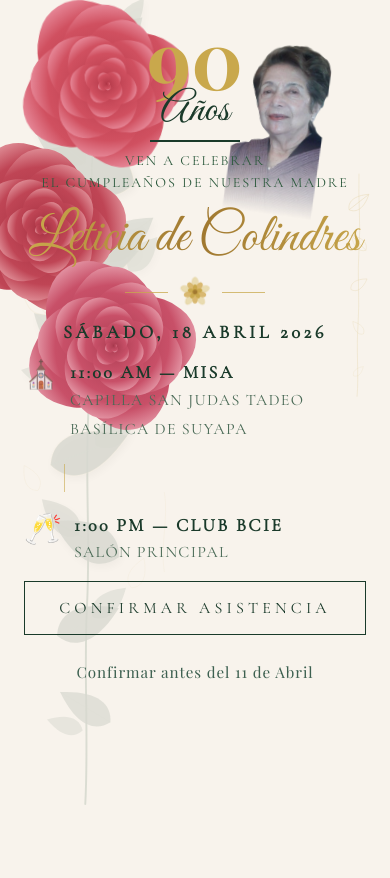
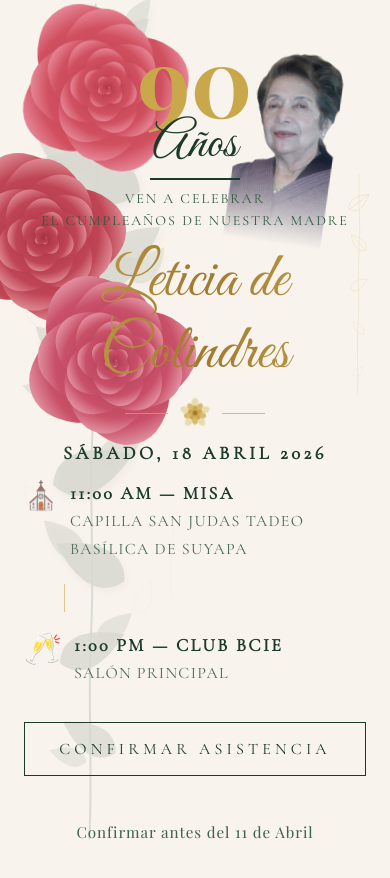
Before and after one commit to andures/cumplenso-mama, a React (Vite) app in the folder frontend/: page / in a window 390 px wide. Shown: the top 878 px of the page. Before the commit the page ends 852 px from the top, so only its background shows below. Built offline with nearby package versions, Linux system fonts and the light colour scheme; a web font is replaced by a local one.

Commit message:
feat: scale up fonts+photo on tall phones (S25 Ultra, iPhone 14 Pro Max)

```diff
--- a/frontend/src/index.css
+++ b/frontend/src/index.css
@@ -185,3 +185,59 @@ body {
     gap: 14px !important;
   }
 }
+
+/* ── Modern iPhones / S23 / S24 (841–909px tall) ── */
+/* iPhone 12/13/14 (390×844), iPhone 14 Pro (393×852), S23 (393×851) */
+@media (min-height: 841px) and (max-height: 909px) and (max-width: 599px) {
+  .inv-num90 {
+    font-size: clamp(6rem, 11dvh, 7rem) !important;
+  }
+  .inv-anios {
+    font-size: clamp(3.2rem, 6dvh, 3.8rem) !important;
+  }
+  .inv-name {
+    font-size: clamp(3.8rem, 7.5dvh, 4.4rem) !important;
+  }
+  .inv-toppad {
+    padding-top: 36px !important;
+    padding-bottom: 36px !important;
+  }
+  .inv-bottomgap {
+    gap: clamp(20px, 4dvh, 36px) !important;
+  }
+  .inv-photo {
+    top: 48px !important;
+  }
+  .inv-photo img {
+    width: 118px !important;
+    height: 196px !important;
+  }
+}
+
+/* ── S25 Ultra / S25+ / iPhone 14-16 Pro Max (910px+ tall) ── */
+/* Galaxy S25+ (412×915), iPhone 14 Pro Max (430×932), iPhone 16 Pro Max (440×956) */
+@media (min-height: 910px) and (max-width: 599px) {
+  .inv-num90 {
+    font-size: clamp(7rem, 11.5dvh, 8.5rem) !important;
+  }
+  .inv-anios {
+    font-size: clamp(3.6rem, 6.5dvh, 4.2rem) !important;
+  }
+  .inv-name {
+    font-size: clamp(4.2rem, 8dvh, 5rem) !important;
+  }
+  .inv-toppad {
+    padding-top: 44px !important;
+    padding-bottom: 44px !important;
+  }
+  .inv-bottomgap {
+    gap: clamp(24px, 4.5dvh, 48px) !important;
+  }
+  .inv-photo {
+    top: 56px !important;
+  }
+  .inv-photo img {
+    width: 132px !important;
+    height: 220px !important;
+  }
+}
```
